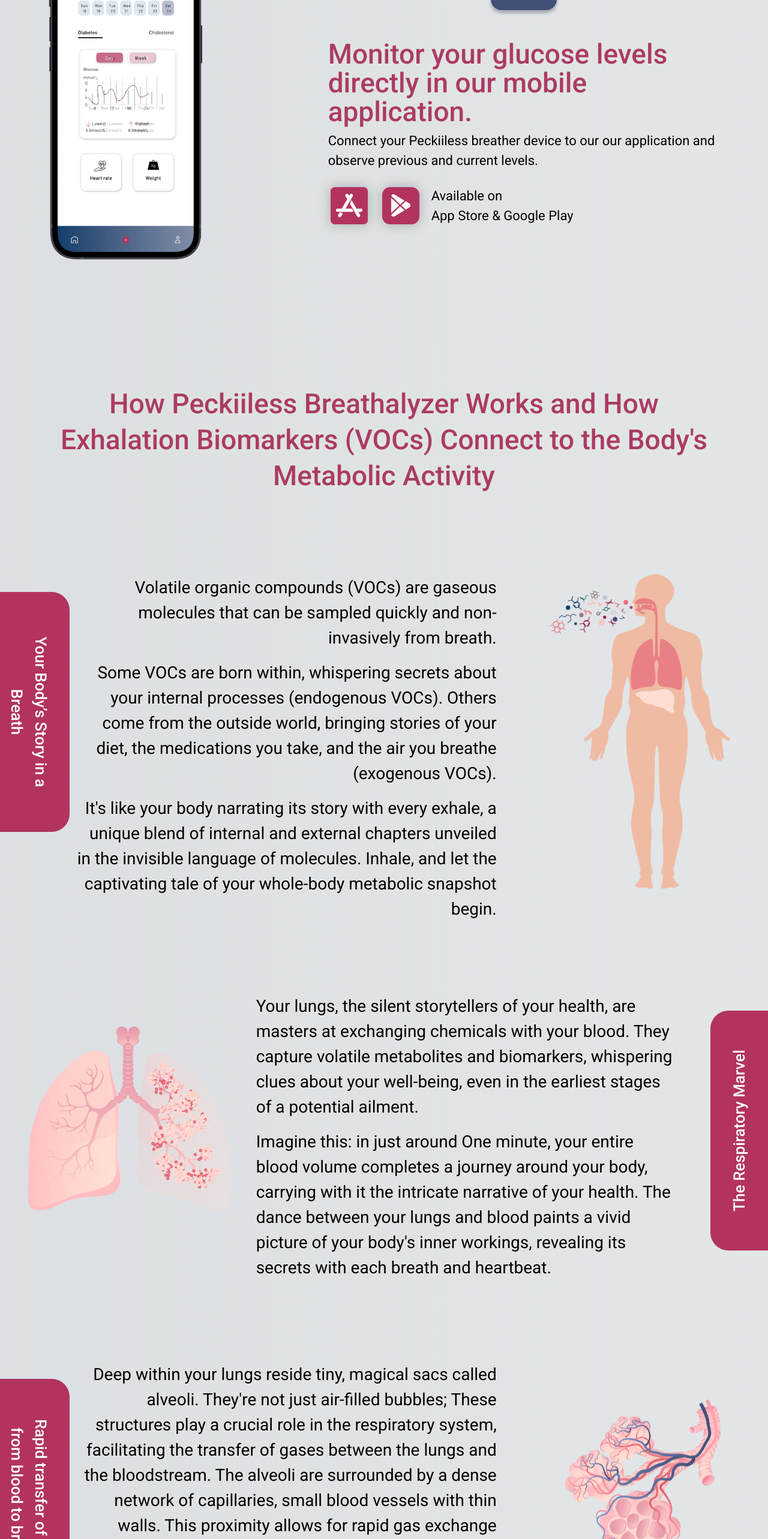
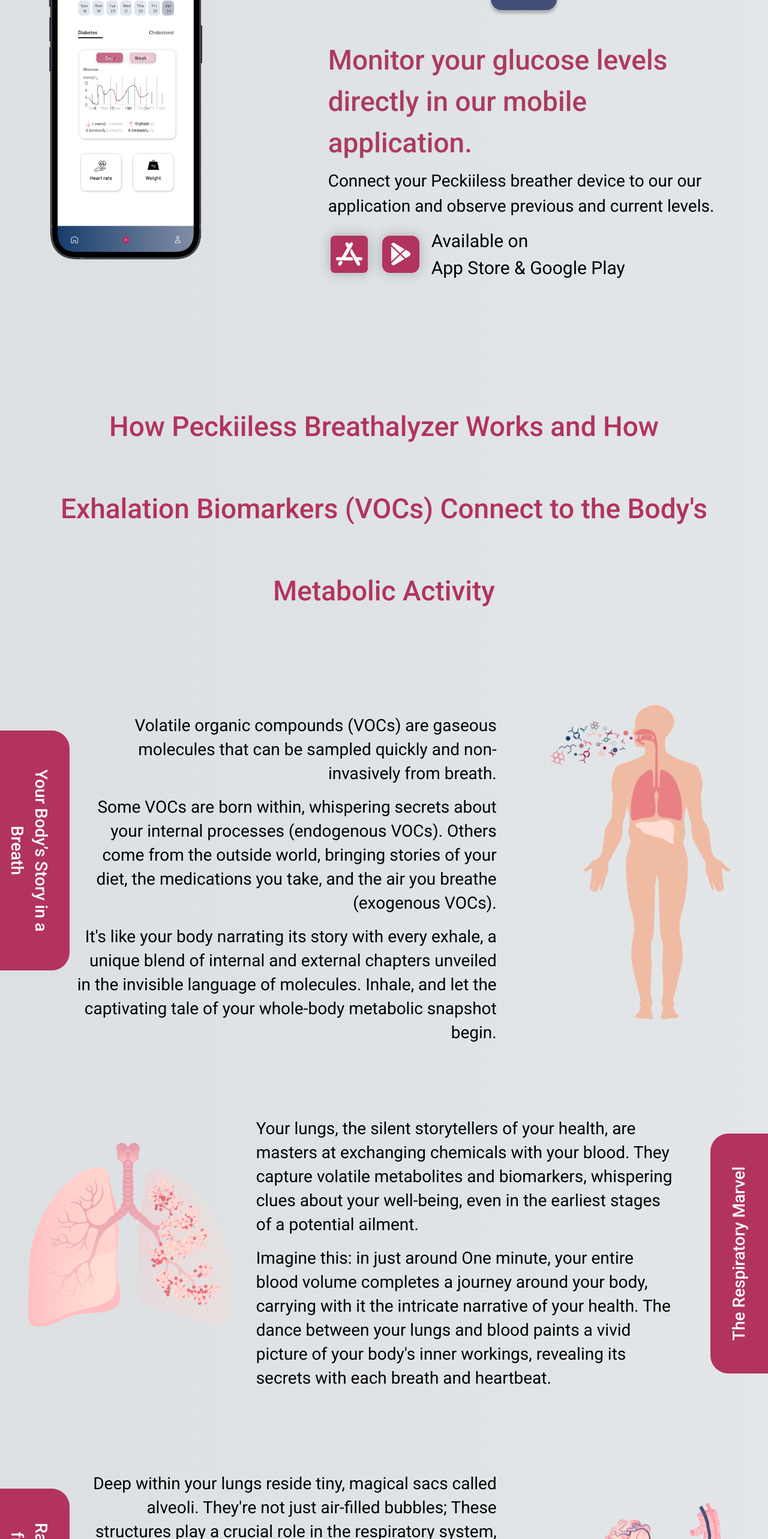
Before and after one commit to Peckiiless/peckiiless-website, a Next.js app: page /breathalyzer in a window 1280 px wide. Shown: the part 2664-5230 px from the top of the page at 60% size. Built offline with nearby package versions, Linux system fonts and the light colour scheme.

Commit message:
font in breathalyzer

```diff
--- a/app/breathalyzer/Benefits.tsx
+++ b/app/breathalyzer/Benefits.tsx
@@ -1,7 +1,7 @@
 const Benefits = () => {
   return (
     <>
-      <section className="max-w-[90rem] mx-auto grid items-center grid-cols-12 gap-6 sm:gap-3 xl:gap-10 mt-10 py-10 bg-primary-200 rounded-[3.125rem] mx-2 px-2">
+      <section className="max-w-[90rem] xl:mx-auto grid items-center grid-cols-12 gap-6 sm:gap-3 xl:gap-10 mt-10 py-10 bg-primary-200 rounded-[3.125rem] mx-2 px-2">
         <p className="col-span-4 sm:col-span-5 font-medium text-primary-700 xs:text-[1rem] sm:text-[1.5rem] md:text-[2rem] text-[.75rem]">
           Peckiiless Breathalyzer offers portability, ease of use, and multiple
           applications for a convenient and reliable breath analysis experience.
--- a/app/breathalyzer/Monitor.tsx
+++ b/app/breathalyzer/Monitor.tsx
@@ -102,11 +102,11 @@
             </div>
           </div>
 
-          <p className=" text-[2.875rem] text-primary-800  font-medium leading-[3rem]">
+          <p className="text-[1.125rem] sm:text-[2rem] md:text-[2.875rem]  text-primary-800  font-medium ">
             Monitor your glucose levels directly in our mobile application.
           </p>
 
-          <p className="text-[1.375rem] py-2">
+          <p className="text-[.9375rem] sm:text-[1.25rem] md:text-[1.75rem] py-2">
             Connect your Peckiiless breather device to our our application and
             observe previous and current levels.
           </p>
@@ -229,7 +229,7 @@
                 </filter>
               </defs>
             </svg>
-            <div className="flex flex-col justify-center text-[1.375rem]">
+            <div className="flex flex-col justify-center text-[1.0625rem] sm:text-[1.375rem] md:text-[1.875rem]">
               <p>Available on</p>
               <p>App Store & Google Play</p>
             </div>
--- a/app/breathalyzer/Testing.tsx
+++ b/app/breathalyzer/Testing.tsx
@@ -1,18 +1,19 @@
 import Image from "next/image";
 import CustomButton from "../components/CustomButton";
+import Text1 from "../components/Text1";
+import { Title1 } from "../components/Title";
 
 const Testing = () => {
   return (
     <div className="">
-      <p className="text-center font-medium text-[2.8755rem] text-primary-800 leading-[3.75rem] px-20 max-w-[90rem] mx-auto py-24">
-        How Peckiiless Breathalyzer Works and How Exhalation Biomarkers (VOCs)
-        Connect to the Body&#39;s Metabolic Activity
-      </p>
+      <div className="px-20 max-w-[90rem] mx-auto py-24">
+        <Title1 title="How Peckiiless Breathalyzer Works and How Exhalation Biomarkers (VOCs) Connect to the Body's Metabolic Activity" />
+      </div>
       <div className="grid sm:grid-cols-3 items-center relative ">
         <div className="absolute rotate-[90deg] top-0 left-12 origin-left">
           <CustomButton
             title="Your Body’s Story in a Breath"
-            containerStyles="bg-primary-700 font-medium text-[1.625rem] text-white rounded-t-[1.875rem] py-7 px-12 leading-10 w-[25rem]"
+            containerStyles="bg-primary-700 font-medium text-[.9375rem] leading-[1.3125rem] sm:text-[1.25rem] sm:leading-[1.75rem] lg:text-[1.75rem] lg:leading-[2.5rem] text-white rounded-t-[1.875rem] py-7 px-12 w-[25rem]"
           />
         </div>
 
@@ -25,16 +26,18 @@
           className="sm:w-[300px] justify-self-center image-float"
         />
 
-        <div className="text-right pl-32 pt-10 w-[97%] col-span-2 self-start  sm:row-start-1 text-[1.75rem]">
+        <div className="text-right pl-32 pt-10 w-[97%] col-span-2 self-start  sm:row-start-1">
+          <Text1>
+            {" "}
             <p>
-            Volatile organic compounds (VOCs) are gaseous molecules that can be
-            sampled quickly and non-invasively from breath.
+              Volatile organic compounds (VOCs) are gaseous molecules that can
+              be sampled quickly and non-invasively from breath.
             </p>
             <p className="py-4">
               Some VOCs are born within, whispering secrets about your internal
               processes (endogenous VOCs). Others come from the outside world,
-            bringing stories of your diet, the medications you take, and the air
-            you breathe (exogenous VOCs).
+              bringing stories of your diet, the medications you take, and the
+              air you breathe (exogenous VOCs).
             </p>
             <p>
               It&#39;s like your body narrating its story with every exhale, a
@@ -42,6 +45,7 @@
               invisible language of molecules. Inhale, and let the captivating
               tale of your whole-body metabolic snapshot begin.
             </p>
+          </Text1>
         </div>
       </div>
       <div className="grid sm:grid-cols-3 items-center relative mt-20">
@@ -54,25 +58,27 @@
           className="sm:w-[400px] justify-self-center image-float"
         />
 
-        <div className="pr-32 pt-10 w-[97%] col-span-2 text-[1.75rem]">
+        <div className="pr-32 pt-10 w-[97%] col-span-2 ">
+          <Text1>
             <p>
               Your lungs, the silent storytellers of your health, are masters at
               exchanging chemicals with your blood. They capture volatile
-            metabolites and biomarkers, whispering clues about your well-being,
-            even in the earliest stages of a potential ailment.
+              metabolites and biomarkers, whispering clues about your
+              well-being, even in the earliest stages of a potential ailment.
             </p>
             <p className="py-4">
               Imagine this: in just around One minute, your entire blood volume
-            completes a journey around your body, carrying with it the intricate
-            narrative of your health. The dance between your lungs and blood
-            paints a vivid picture of your body&#39;s inner workings, revealing
-            its secrets with each breath and heartbeat.
+              completes a journey around your body, carrying with it the
+              intricate narrative of your health. The dance between your lungs
+              and blood paints a vivid picture of your body&#39;s inner
+              workings, revealing its secrets with each breath and heartbeat.
             </p>
+          </Text1>
         </div>
         <div className="absolute rotate-[-90deg] top-5 right-12 origin-right">
           <CustomButton
             title="The Respiratory Marvel"
-            containerStyles="bg-primary-700 font-medium text-[1.625rem] text-white rounded-t-[1.875rem] py-7 px-12 leading-10 w-[25rem]"
+            containerStyles="bg-primary-700 font-medium text-[.9375rem] leading-[1.3125rem] sm:text-[1.25rem] sm:leading-[1.75rem] lg:text-[1.75rem] lg:leading-[2.5rem] text-white rounded-t-[1.875rem] py-7 px-12 w-[25rem]"
           />
         </div>
       </div>
@@ -80,7 +86,7 @@
         <div className="absolute rotate-[90deg] top-0 left-12 origin-left">
           <CustomButton
             title="Rapid transfer of VOCs from blood to breath"
-            containerStyles="bg-primary-700 font-medium text-[1.625rem] text-white rounded-t-[1.875rem] py-7 px-12 leading-10 max-w-[25rem]"
+            containerStyles="bg-primary-700 font-medium text-[.9375rem] leading-[1.3125rem] sm:text-[1.25rem] sm:leading-[1.75rem] lg:text-[1.75rem] lg:leading-[2.5rem] text-white rounded-t-[1.875rem] py-7 px-12 max-w-[25rem]"
           />
         </div>
 
@@ -93,8 +99,8 @@
           className="sm:w-[300px] justify-self-center image-float"
         />
 
-        <div className="text-right pl-32 pt-10 w-[97%] col-span-2 self-start  sm:row-start-1 text-[1.75rem]">
-          <p>
+        <div className="text-right pl-32 pt-10 w-[97%] col-span-2 self-start  sm:row-start-1 ">
+          <Text1>
             Deep within your lungs reside tiny, magical sacs called alveoli.
             They&#39;re not just air-filled bubbles; These structures play a
             crucial role in the respiratory system, facilitating the transfer of
@@ -104,7 +110,7 @@
             between the alveoli and the blood. large surface area and thin walls
             of the alveoli optimize this exchange, ensuring a rapid and
             effective transfer of gases to meet the body&#39;s metabolic needs.
-          </p>
+          </Text1>
         </div>
       </div>
       <div className="grid sm:grid-cols-3 items-center relative mt-20 py-32">
@@ -117,36 +123,27 @@
           className="sm:w-[400px] justify-self-center image-float"
         />
 
-        <div className="pr-32 pt-10 w-[97%] col-span-2 text-[1.75rem]">
+        <div className="pr-32 pt-10 w-[97%] col-span-2 ">
+          <Text1>
             <p>
               In this microscopic realm, a solitary air sac, encircled by
               intricate blood vessels, directs the silent choreography of gas
               exchange-a vital rhythm encapsulated in a single image.
             </p>
+            <p className="py-4">
+              Armed with this knowledge, the Peckiiless breathalyzer swiftly
+              captures multiple crucial biomarkers from your exhalation breath.
+              Its keen selectivity and sensitivity, paired with the power of Al,
+              go beyond, even calculating your body&#39;s glucose levels.
+              Embrace the journey to wellness&#34;
+            </p>
+          </Text1>
         </div>
         <div className="absolute rotate-[-90deg] top-5 right-12 origin-right">
           <CustomButton
             title="Alveoli"
-            containerStyles="bg-primary-700 font-medium text-[1.625rem] text-white rounded-t-[1.875rem] py-7 px-12 leading-10 w-[25rem]"
+            containerStyles="bg-primary-700 font-medium text-[.9375rem] leading-[1.3125rem] sm:text-[1.25rem] sm:leading-[1.75rem] lg:text-[1.75rem] lg:leading-[2.5rem] text-white rounded-t-[1.875rem] py-7 px-12 w-[25rem]"
           />
-        </div>
-      </div>
-      <div className="grid sm:grid-cols-3 items-center relative mt-20 py-20">
-        <div className="absolute rotate-[90deg] top-0 left-12 origin-left">
-          <CustomButton
-            title="Glucose synthesis"
-            containerStyles="bg-primary-700 font-medium text-[1.625rem] text-white rounded-t-[1.875rem] py-7 px-12 leading-10 w-[25rem]"
-          />
-        </div>
-
-        <div className="text-right pl-32 pt-10 w-[97%] col-span-2 self-start  sm:row-start-1 text-[1.75rem]">
-          <p>
-            Armed with this knowledge, the Peckiiless breathalyzer swiftly
-            captures multiple crucial biomarkers from your exhalation breath.
-            Its keen selectivity and sensitivity, paired with the power of Al,
-            go beyond, even calculating your body&#39;s glucose levels. Embrace
-            the journey to wellness.
-          </p>
         </div>
       </div>
     </div>
--- /dev/null
+++ b/app/components/Text1.tsx
@@ -0,0 +1,16 @@
+import { ReactNode } from "react";
+
+type Props = {
+  children: ReactNode
+}
+const Text1 = ({children} : Props) => {
+  return (
+    <p
+      className="text-[.9375rem] leading-[1.3125rem] sm:text-[1.25rem] sm:leading-[1.75rem] lg:text-[1.75rem] lg:leading-[2.5rem]"
+    >
+      {children}
+    </p>
+  );
+};
+
+export default Text1;
--- /dev/null
+++ b/app/components/Title.tsx
@@ -0,0 +1,15 @@
+export const Title1 = ({ title }: { title: string }) => {
+  return (
+    <p className="text-center font-medium leading-[1.875rem] sm:leading-[2.75rem] lg:leading-[2.975] sm:text-[2rem] lg:text-[2.875rem] text-[1.25rem] text-primary-700">
+      {title}
+    </p>
+  );
+};
+
+export const Title2 = ({ title }: { title: string }) => {
+  return (
+    <p className="text-center font-medium leading-[1.125rem] sm:leading-[2.5rem] text-[.9375rem] sm:text-[1.625rem] lg:text-[2.375rem]  text-white">
+      {title}
+    </p>
+  );
+};
--- a/app/globals.css
+++ b/app/globals.css
@@ -17,6 +17,7 @@
   padding: 0;
   box-sizing: border-box;
   font-family: "Roboto", sans-serif;
+  line-height: "2.343475rem"
 }
 
 body {
```
Lines whose indentation alone changed are shown as unchanged.
